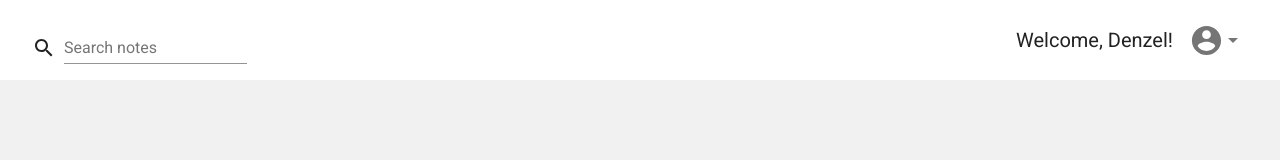
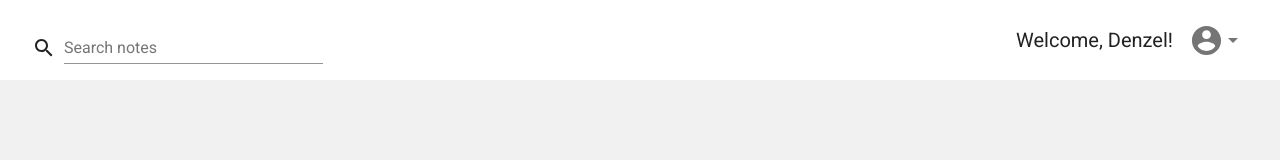
Before and after one commit to denzeltl/notes-app, a React (Create React App) app: page / in a window 1280 px wide. Shown: the top 160 px of the page. Built offline with nearby package versions, Linux system fonts and the light colour scheme; no server answers; the database is empty; sample sign-in values are in the browser's storage.

Commit message:
Finish styles for navbar

```diff
--- a/src/components/Navbar.tsx
+++ b/src/components/Navbar.tsx
@@ -15,6 +15,10 @@ const useStyles = makeStyles((theme) => ({
         background: "#fff",
         [theme.breakpoints.down("xl")]: {},
     },
+    searchNotesContainer: {
+        maxWidth: "20rem",
+        width: "100%",
+    },
     accountContainer: {
         width: "auto",
     },
@@ -25,14 +29,13 @@ const useStyles = makeStyles((theme) => ({
         marginLeft: "-3px",
     },
     paper: {
-        padding: "2rem",
-        marginBottom: "1rem",
+        padding: "1.5rem",
     },
-    title: {
-        marginBottom: "1rem",
+    accountTitle: {
+        marginBottom: "0.8rem",
     },
-    user: {
-        marginBottom: "1rem",
+    accountUser: {
+        marginBottom: "0.8rem",
     },
 }));
 
@@ -80,12 +83,12 @@ const Navbar: React.FC<NavbarProps> = () => {
     return (
         <div className={classes.root}>
             <Grid container justify="space-between" alignItems="center">
-                <Grid container spacing={1} alignItems="flex-end" className={classes.accountContainer}>
+                <Grid container spacing={1} alignItems="flex-end" className={classes.searchNotesContainer}>
                     <Grid item>
                         <SearchIcon />
                     </Grid>
-                    <Grid item>
-                        <TextField id="search-notes" label="Search notes" />
+                    <Grid item xs={10}>
+                        <TextField id="search-notes" label="Search notes" fullWidth />
                     </Grid>
                 </Grid>
                 <Grid container alignItems="center" item className={classes.accountContainer}>
@@ -98,10 +101,10 @@ const Navbar: React.FC<NavbarProps> = () => {
                     </IconButton>
                     <Popper id={account} open={openAccount} anchorEl={accountEl}>
                         <Paper elevation={2} className={classes.paper}>
-                            <Typography variant="h4" component="h2" className={classes.title}>
-                                Profile
+                            <Typography variant="h6" component="h3" className={classes.accountTitle}>
+                                Account
                             </Typography>
-                            <Typography variant="body1" className={classes.user}>
+                            <Typography variant="body1" className={classes.accountUser}>
                                 Email: {currentUser.email}
                             </Typography>
                             <Button variant="contained" color="primary" type="submit" fullWidth size="large" disabled={loading} onClick={handleLogout}>
```
